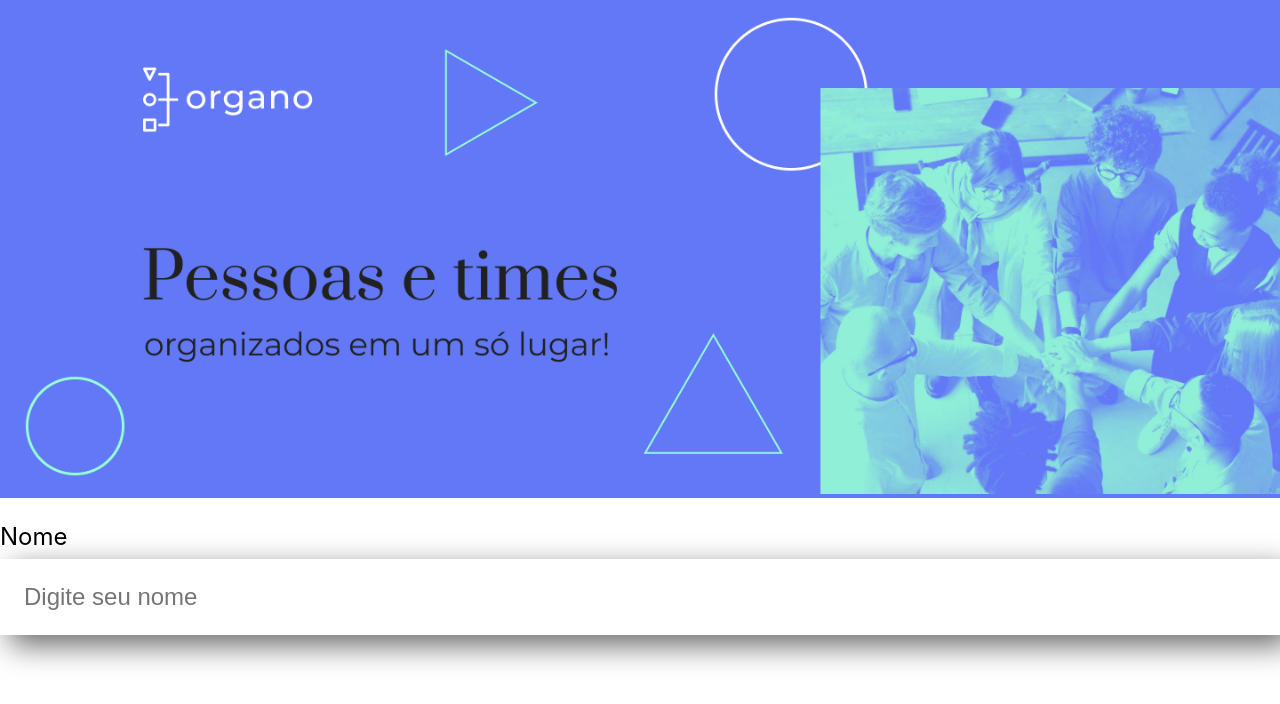
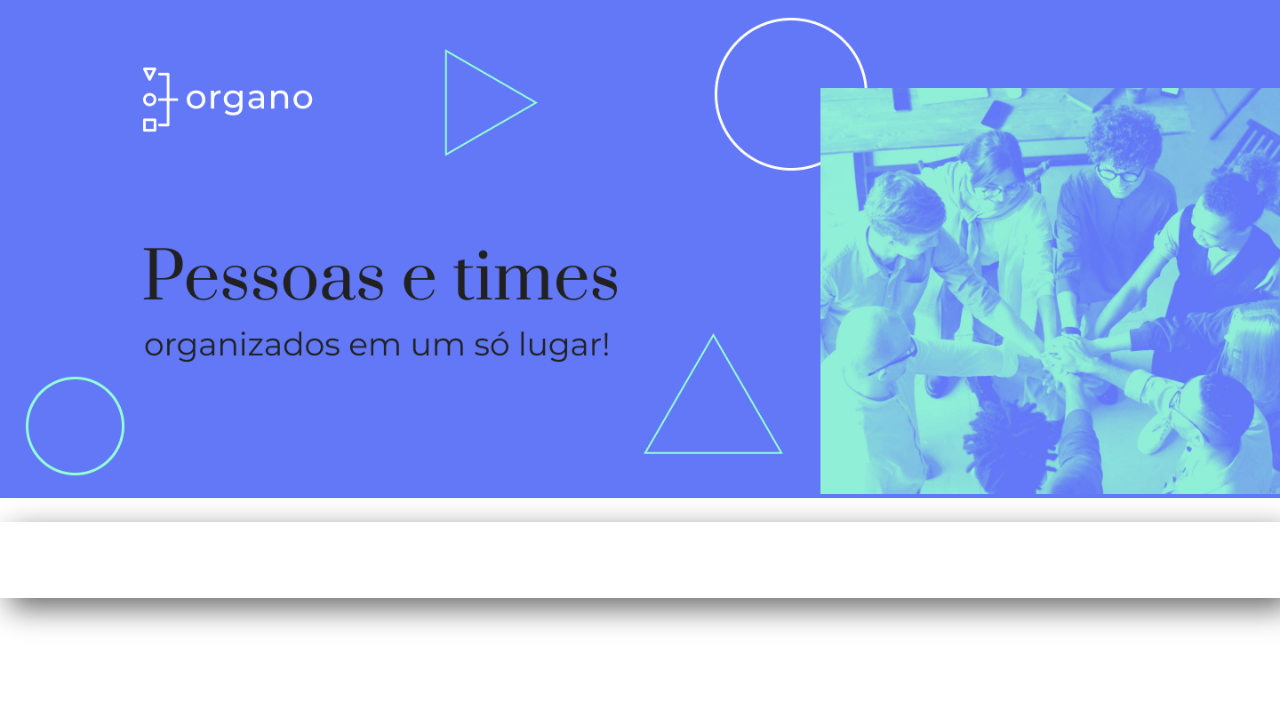
Before and after one commit to anapaulalemes/organo, a React (Create React App) app: page / in a window 1280 px wide. Shown: the top 704 px of the page. Built offline with nearby package versions, Linux system fonts and the light colour scheme.

Commit message:
Adicionando o banner

```diff
--- a/src/componentes/Banner/CampoTexto/index.js
+++ b/src/componentes/Banner/CampoTexto/index.js
@@ -1,10 +1,16 @@
+import { useState } from 'react'
 import './CampoTexto.css'
 
-const CampoTexto = () => {
+const CampoTexto = (props) => {
+
+    const aoDigitado = (evento) => {
+        props.aoAlterado(evento.target.value)
+    }
+
     return (
         <div className="campo-texto">
-            <label>Nome</label>
-            <input placeholder='Digite seu nome'/>
+            <label>{props.label}</label>
+            <input value={props.valor} onChange={aoDigitado} required={props.obrigatorio} placeholder={props.placeholder}/>
         </div>
     )
 }
```
